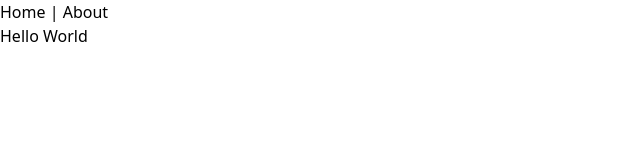
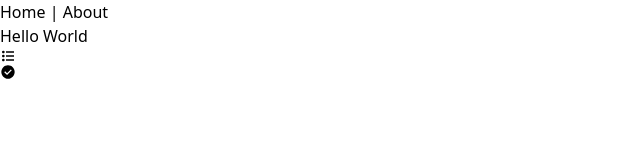
Before and after one commit to Redskullvue/Rira-Front-end-Task, a Vue app: page / in a window 1280 px wide. Shown: the top 160 px of the page, without its empty margins (0-640 px from the left). Built offline with nearby package versions, Linux system fonts and the light colour scheme.

Commit message:
Update : Renaming Files

```diff
--- a/src/router/index.js
+++ b/src/router/index.js
@@ -1,11 +1,11 @@
 import { createRouter, createWebHistory } from "vue-router";
-import HomeView from "../views/HomeView.vue";
+import MainView from "../views/MainView.vue";
 
 const routes = [
   {
     path: "/",
     name: "home",
-    component: HomeView,
+    component: MainView,
   },
 ];
 
--- a/src/views/HomeView.vue
+++ /dev/null
@@ -1,3 +0,0 @@
-<template>
-  <div class="home">Hello World</div>
-</template>
--- /dev/null
+++ b/src/views/MainView.vue
@@ -0,0 +1,8 @@
+<template>
+  <div class="home">Hello World <i-list /> <i-check /></div>
+</template>
+
+<script setup>
+import IList from "@/components/icons/IList.vue";
+import ICheck from "@/components/icons/ICheck.vue";
+</script>
```
